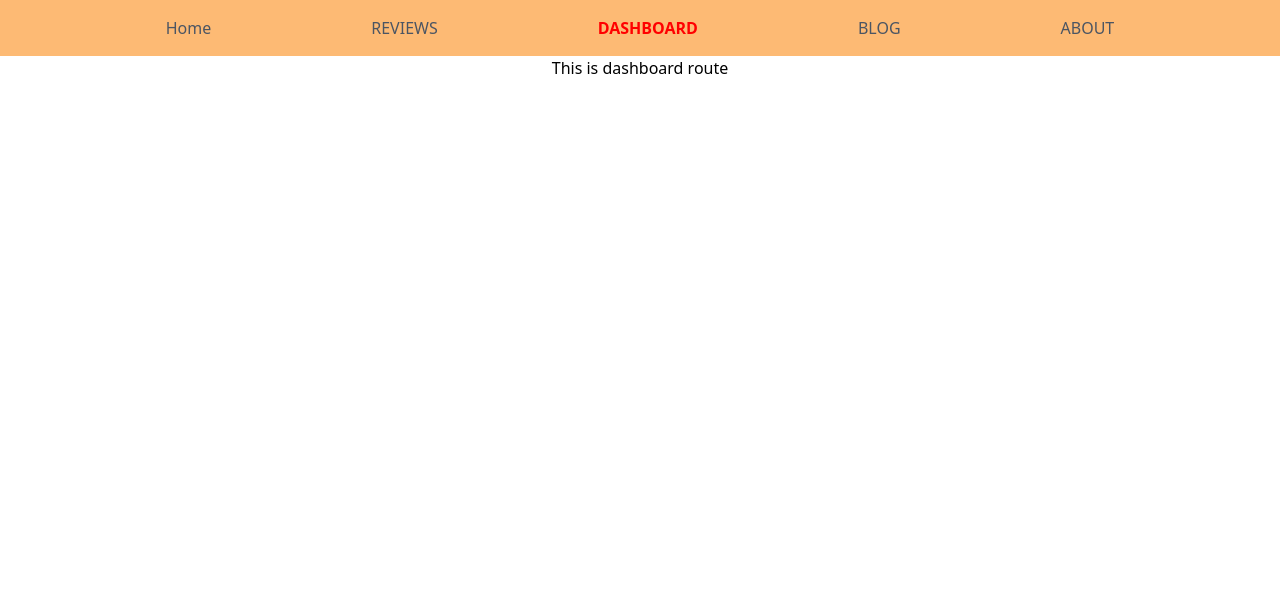
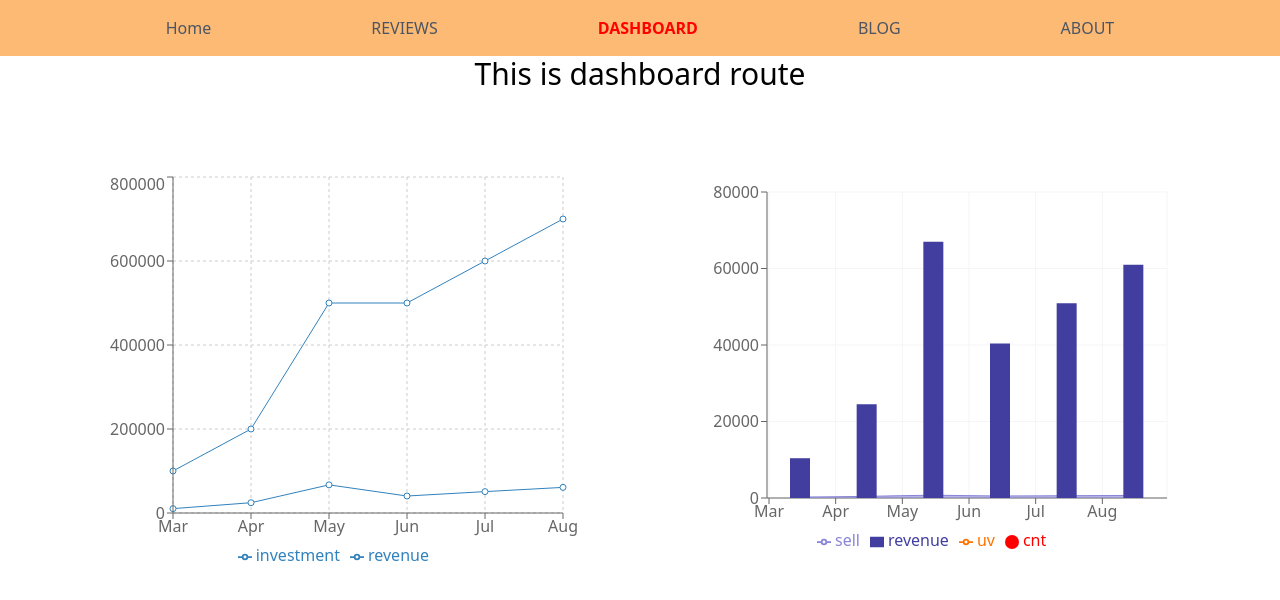
Before and after one commit to tanvirhossain10/a-9, a React (Create React App) app: page /dashboard in a window 1280 px wide. Shown: the top 600 px of the page. Built offline with nearby package versions, Linux system fonts and the light colour scheme.

Commit message:
add dashboar chart

```diff
--- a/package.json
+++ b/package.json
@@ -12,6 +12,7 @@
     "react-dom": "^18.2.0",
     "react-router-dom": "^6.16.0",
     "react-scripts": "5.0.1",
+    "recharts": "^2.8.0",
     "sort-by": "^1.2.0",
     "web-vitals": "^2.1.4"
   },
--- /dev/null
+++ b/public/data.json
@@ -0,0 +1,38 @@
+[
+    {
+        "month": "Mar",
+        "investment": 100000,
+        "sell": 241,
+        "revenue": 10401
+    },
+    {
+        "month": "Apr",
+        "investment": 200000,
+        "sell": 423,
+        "revenue": 24500
+    },
+    {
+        "month": "May",
+        "investment": 500000,
+        "sell": 726,
+        "revenue": 67010
+    },
+    {
+        "month": "Jun",
+        "investment": 500000,
+        "sell": 529,
+        "revenue": 40405
+    },
+    {
+        "month": "Jul",
+        "investment": 600000,
+        "sell": 601,
+        "revenue": 50900
+    },
+    {
+        "month": "Aug",
+        "investment": 700000,
+        "sell": 670,
+        "revenue": 61000
+    }
+]
--- a/src/components/DashBoard/DashBoard.js
+++ b/src/components/DashBoard/DashBoard.js
@@ -1,9 +1,69 @@
-import React from 'react';
+import React, { useEffect, useState } from 'react';
+import { Area, Bar, CartesianGrid, Cell, ComposedChart, Legend, Line, LineChart, Scatter, Tooltip, XAxis, YAxis } from 'recharts';
 
 const DashBoard = () => {
+    const [data, setData] = useState([]);
+    useEffect(() => {
+        fetch('data.json')
+            .then(res => res.json())
+            .then(data => setData(data))
+    }, []);
+    console.log(data)
+    // "month": "Apr",
+    // "investment": 200000,
+    // "sell": 423,
+    // "revenue": 24500
+
     return (
         <div>
-            <h2>This is dashboard route</h2>
+            <h2 className='text-3xl mb-10'>This is dashboard route</h2>
+            <div className='flex k justify-evenly mt-20'>
+                <div >
+                    <LineChart height={400} width={500} data={data} margin={{
+                        top: 5,
+                        right: 30,
+                        left: 20,
+                        bottom: 5,
+                    }}>
+                        <CartesianGrid strokeDasharray="3 3" />
+                        {/* <CartesianGrid></CartesianGrid> */}
+                        <XAxis dataKey={"month"}></XAxis>
+                        {/* <Line dataKey={"revenue"}></Line> */}
+                        {/* <Line></Line> */}
+                        <Line dataKey={'investment'}></Line>
+                        <Line dataKey={'revenue'}></Line>
+
+                        {/* <Line dataKey={"sell"}></Line> */}
+                        <YAxis dataKey={""}></YAxis>
+                        <Tooltip></Tooltip>
+                        <Legend></Legend>
+
+                    </LineChart>
+                </div>
+                <div>
+                    <ComposedChart
+                        width={500}
+                        height={400}
+                        data={data}
+                        margin={{
+                            top: 20,
+                            right: 20,
+                            bottom: 20,
+                            left: 20,
+                        }}
+                    >
+                        <CartesianGrid stroke="#f5f5f5" />
+                        <XAxis dataKey="month" scale="band" />
+                        <YAxis />
+                        <Tooltip />
+                        <Legend />
+                        <Area type="monotone" dataKey="sell" fill="#8884d8" stroke="#8884d8" />
+                        <Bar dataKey="revenue" barSize={20} fill="#413ea0" />
+                        <Line type="monotone" dataKey="uv" stroke="#ff7300" />
+                        <Scatter dataKey="cnt" fill="red" />
+                    </ComposedChart>
+                </div>
+            </div>
         </div>
     );
 };
```
Also changed, not shown: 1 other file (tests, documents, lock files or other folders).
